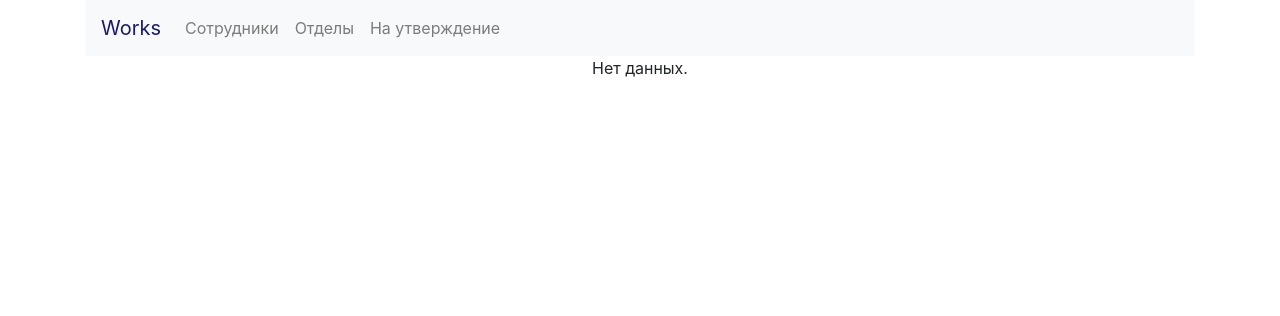
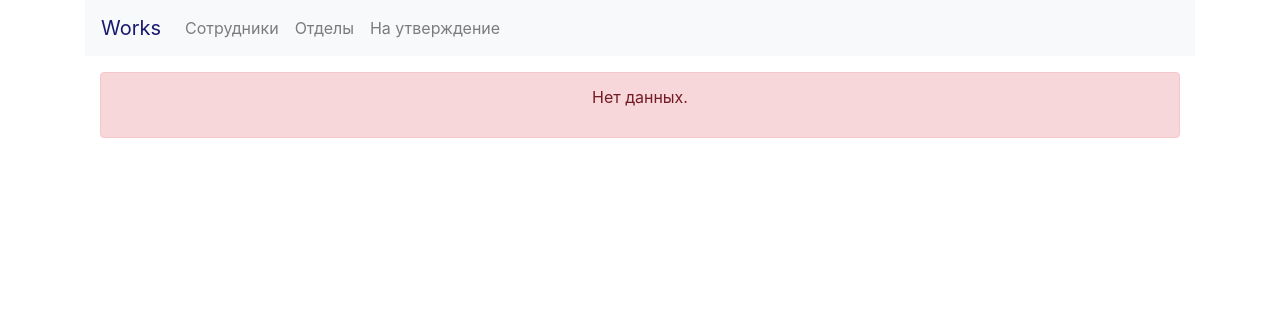
Before and after one commit to erintanana/employees-helper, a PHP site: page /confirm.php in a window 1280 px wide. Shown: the top 316 px of the page. Run offline with PHP 8.4, Linux system fonts and the light colour scheme.

Commit message:
Refactor alert

```diff
--- a/confirm.php
+++ b/confirm.php
@@ -57,8 +57,8 @@
         echo "</table>";
         echo "<form action='add.php' method='POST'><input value='confirm' name='confirm' hidden/><button class='btn btn-primary' type='submit'>Утвердить</button></form>";
     } else {
-        echo '<div class="row justify-content-center ">
-                    <div class="col-10 text-center">
+        echo '<div class="container">
+                    <div class="text-center alert alert-danger">
                     <p>Нет данных.</p>
                     </div>
               </div>';
--- a/style.css
+++ b/style.css
@@ -38,3 +38,7 @@
 .table tbody tr:hover:not(:first-child) {
     border: 2px #007bff solid;
 }
+
+.alert {
+    margin-top: 1rem;
+}
```
